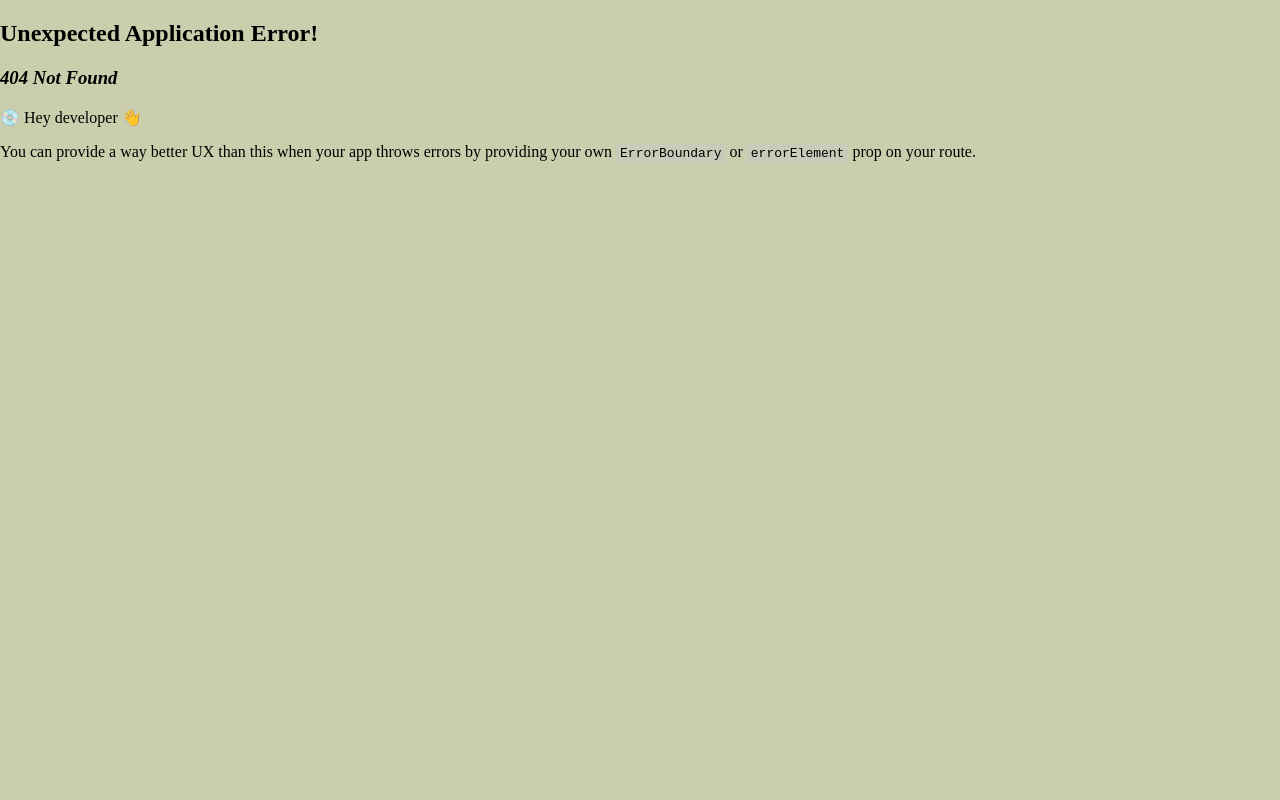
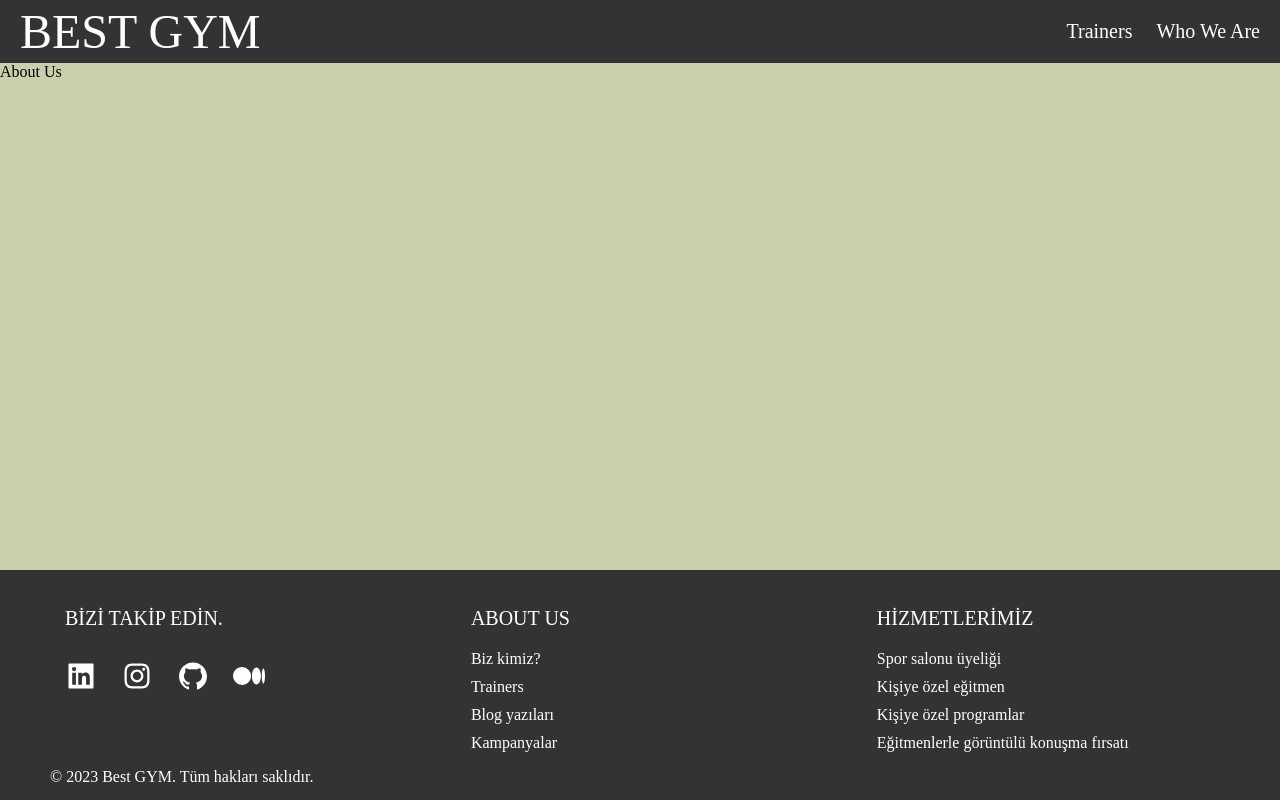
Before and after one commit to kemalsezgen/gym, a React (Create React App) app in the folder client/: page /about in a window 1280 px wide. Before the commit this address had no page. Built offline with nearby package versions, Linux system fonts and the light colour scheme.

Commit message:
footer added.

```diff
--- a/client/src/App.css
+++ b/client/src/App.css
@@ -17,7 +17,7 @@ body {
     padding: 0 1rem;
 }
 
-.site-title{
+.site-title {
     font-size: 3rem;
 }
 
@@ -28,6 +28,10 @@ body {
     display: flex;
     gap: 1rem;
     font-size: 1.25rem;
+}
+
+ul {
+    list-style: none;
 }
 
 .nav a {
@@ -42,3 +46,52 @@ body {
 .nav li:hover {
     background-color: #777;
 }
+
+footer {
+    background-color: #333;
+    color: #fff;
+    padding: 20px 0 0 50px;
+    position: fixed;
+    bottom: 0;
+    width: 100%;
+    height: 230px;
+}
+
+.footer-row {
+    display: flex;
+    flex-wrap: wrap;
+}
+
+.footer-col {
+    width: 33%;
+    padding: 0 15px;
+}
+
+.footer-col a {
+    display: block;
+    margin-top: 10px;
+    text-decoration: none;
+}
+
+.footer-col h2 {
+    font-size: 20px;
+    color: #fff;
+    text-transform: capitalize;
+    margin-bottom: 20px;
+    font-weight: 500;
+    position: relative;
+}
+
+.container-footer a {
+    color: #fff;
+}
+
+.social-accounts {
+    display: flex;
+    justify-content: space-between;
+    max-width: 200px;
+}
+
+.social-accounts a {
+    font-size: 2em;
+}
--- a/client/src/App.js
+++ b/client/src/App.js
@@ -5,18 +5,21 @@ import { createBrowserRouter, RouterProvider, Outlet } from "react-router-dom";
 // pages
 import Home from "./pages/Home";
 import Profile from "./pages/Profile.js";
+import About from "./pages/About.js";
 import Trainers from "./pages/Trainers.js";
 import Login from "./pages/Login.js";
 import Register from "./pages/Register.js";
 
 //components
 import Navbar from "./components/Navbar";
+import Footer from "./components/Footer";
 
 const Layout = () => {
   return (
     <div>
       <Navbar />
       <Outlet></Outlet>
+      <Footer />
     </div>
   );
 }
@@ -29,6 +32,7 @@ const router = createBrowserRouter([
       { path: "/", element: <Home /> },
       { path: "/profile/:id", element: <Profile /> },
       { path: "/trainers", element: <Trainers /> },
+      { path: "/about", element: <About />},
       { path: "/login", element: <Login />},
       { path: "/signout", element: <Login />},
       { path: "/register", element: <Register />},
--- /dev/null
+++ b/client/src/components/Footer.js
@@ -0,0 +1,45 @@
+import React from 'react'
+
+//icons
+import { AiFillLinkedin } from 'react-icons/ai';
+import { AiFillGithub } from 'react-icons/ai';
+import { AiOutlineInstagram } from 'react-icons/ai';
+import { BsMedium } from 'react-icons/bs'
+
+export default function Footer() {
+
+  return (
+    <footer>
+      <div className="container-footer">
+        <div className="footer-row">
+          <div className='footer-col'>
+            <h2>BİZİ TAKİP EDİN.</h2>
+            <div className='social-accounts'>
+              <a href='https://www.linkedin.com/in/kemalsezgen/'><AiFillLinkedin /></a>
+              <a href='https://www.instagram.com/kemalsezgenn/'><AiOutlineInstagram /></a>
+              <a href='https://github.com/kemalsezgen'><AiFillGithub /></a>
+              <a href='https://medium.com/@kemalsezgen1'><BsMedium /></a>
+            </div>
+          </div>
+          <div className='footer-col'>
+            <h2>ABOUT US</h2>
+            <a href='/about'>Biz kimiz?</a>
+            <a href='/trainers'>Trainers</a>
+            <a href='/'>Blog yazıları</a>
+            <a href='/'>Kampanyalar</a>
+          </div>
+          <div className='footer-col'>
+            <h2>HİZMETLERİMİZ</h2>
+            <a href='/'>Spor salonu üyeliği</a>
+            <a href='/'>Kişiye özel eğitmen</a>
+            <a href='/'>Kişiye özel programlar</a>
+            <a href='/'>Eğitmenlerle görüntülü konuşma fırsatı</a>
+          </div>
+        </div>
+        <div className='copyright'>
+          <p>&copy; 2023 Best GYM. Tüm hakları saklıdır.</p>
+        </div>
+      </div>
+    </footer>
+  )
+}
--- a/client/src/components/Navbar.js
+++ b/client/src/components/Navbar.js
@@ -14,6 +14,9 @@ export default function Navbar() {
         <li>
           <a href='/trainers'>Trainers</a>
         </li>
+        <li>
+          <a href='/about'>Who We Are</a>
+        </li>
         {
           currentUser ? (
             <li>
--- /dev/null
+++ b/client/src/pages/About.js
@@ -0,0 +1,9 @@
+import React from 'react'
+
+const About = () => {
+  return (
+    <div>About Us</div>
+  )
+}
+
+export default About
```
